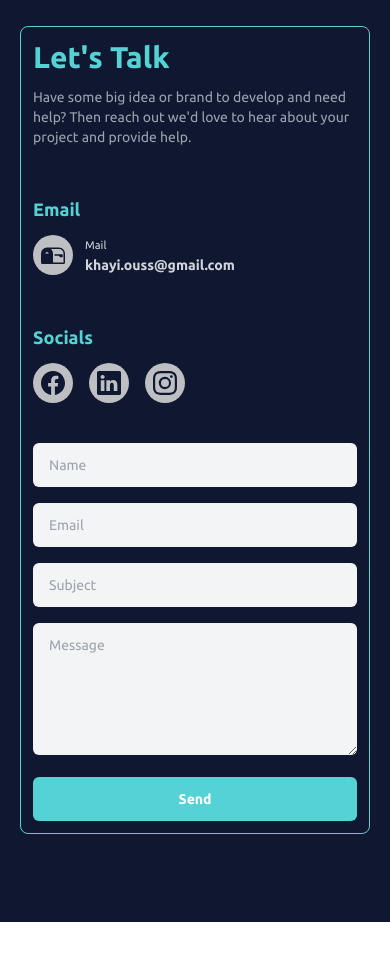
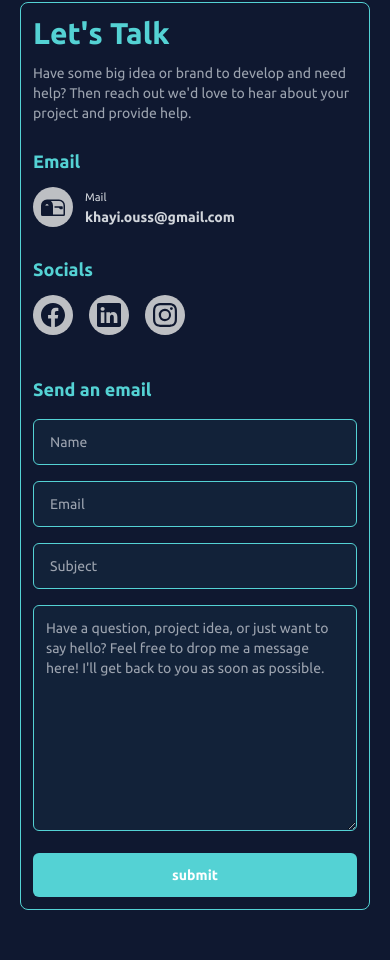
Before and after one commit to oussKhayi/oussama-khayi, a React (Vite) app: page / in a window 390 px wide. Shown: the part 2729-3689 px from the top of the page. Before the commit the page ends 3651 px from the top, so only its background shows below. Built offline with nearby package versions, Linux system fonts and the light colour scheme.

Commit message:
Small design modifications.

```diff
--- a/src/components/ContactForm.jsx
+++ b/src/components/ContactForm.jsx
@@ -1,5 +1,11 @@
 import React, { useState } from "react";
-import { BsFacebook, BsInstagram, BsLinkedin, BsMailbox, BsMailbox2 } from "react-icons/bs";
+import {
+  BsFacebook,
+  BsInstagram,
+  BsLinkedin,
+  BsMailbox,
+  BsMailbox2,
+} from "react-icons/bs";
 
 export const ContactForm = () => {
   const [result, setResult] = useState(""); // Moved inside the component
@@ -28,28 +34,31 @@ export const ContactForm = () => {
   };
 
   return (
-    <div className="grid grid-cols-1 border p-3 rounded-lg border-secondary items-center gap-10  my-6 mx-auto max-w-4xl text-secondary font-[sans-serif]">
+    <div className="grid grid-cols-1 border p-3 rounded-lg border-secondary items-center gap-10 mx-auto max-w-4xl text-secondary font-[sans-serif]">
       <div>
         <h1 className="text-3xl font-extrabold">Let's Talk</h1>
         <p className="text-sm text-gray-400 mt-3">
           Have some big idea or brand to develop and need help? Then reach out
           we'd love to hear about your project and provide help.
         </p>
-        <div className="mt-12">
+        <div className="mt-6">
           <h2 className="text-lg font-extrabold">Email</h2>
           <ul className="mt-3">
             <li className="flex items-center">
               <div className="bg-[#e6e6e6cf]  h-10 w-10 rounded-full flex items-center justify-center shrink-0">
                 <BsMailbox2 className="text-primary text-2xl" />
               </div>
-              <a href="#contact" className="text-gray-300 text-sm ml-3">
+              <a
+                href="mailto:ousskhayi@gmail.com"
+                className="text-gray-300 text-sm ml-3"
+              >
                 <small className="block">Mail</small>
                 <strong>khayi.ouss@gmail.com</strong>
               </a>
             </li>
           </ul>
         </div>
-        <div className="mt-12">
+        <div className="mt-7 lg:hidden">
           <h2 className="text-lg font-extrabold">Socials</h2>
           <ul className="flex mt-3 space-x-4">
             <li className="bg-[#e6e6e6cf] h-10 w-10 rounded-full flex items-center justify-center shrink-0">
@@ -71,44 +80,43 @@ export const ContactForm = () => {
         </div>
       </div>
       <form onSubmit={onSubmit} className="ml-auo space-y-4">
+        <h2 className="text-lg font-extrabold">Send an email</h2>
         <input
+          required
           type="text"
           placeholder="Name"
           name="name"
-          className="w-full rounded-md py-3 px-4 bg-gray-100 text-sm outline-secondary text-primary"
+          className="w-full rounded-md py-3 px-4 bg-secondary bg-opacity-5 text-sm border border-secondary text-white"
         />
         <input
+          required
           type="email"
           name="email"
           placeholder="Email"
-          className="w-full rounded-md py-3 px-4 bg-gray-100 text-sm outline-secondary text-primary"
+          className="w-full rounded-md py-3 px-4 bg-secondary bg-opacity-5 text-sm border border-secondary text-white"
         />
         <input
           type="text"
           name="subject"
           placeholder="Subject"
-          className="w-full rounded-md py-3 px-4 bg-gray-100 text-sm outline-secondary text-primary"
+          className="w-full rounded-md py-3 px-4 bg-secondary bg-opacity-5 text-sm border border-secondary text-white"
         />
         <textarea
           name="message"
-          placeholder="Message"
-          rows="6"
-          className="w-full rounded-md px-4 bg-gray-100 text-sm pt-3 outline-secondary text-primary"
+          id=""
+          cols="30"
+          rows="10"
+          className="min-w-full rounded-md p-3 text-sm bg-secondary bg-opacity-5 border border-secondary"
+          placeholder="Have a question, project idea, or just want to say hello? Feel free to drop me a message here! I'll get back to you as soon as possible."
         ></textarea>
+
         <button
           type="submit"
           className="text-white bg-secondary  font-semibold rounded-md text-sm px-4 py-3 w-full"
         >
-          Send
+          {result ? result : "submit"}
         </button>
       </form>
-      {result ? (
-        <span className="text-white border border-secondary  font-semibold rounded-md text-sm px-4 py-3 w-full text-center">
-          {result}
-        </span>
-      ) : (
-        ""
-      )}
     </div>
   );
 };
--- a/src/components/RightSide.jsx
+++ b/src/components/RightSide.jsx
@@ -1,7 +1,7 @@
 import React from "react";
 import data from "../data.json";
 import { BsGithub, BsEye, BsChevronDoubleDown } from "react-icons/bs";
-import {  } from "react-icons/bs";
+import {} from "react-icons/bs";
 
 import { ContactForm } from "./ContactForm";
 const RightSide = () => {
```
